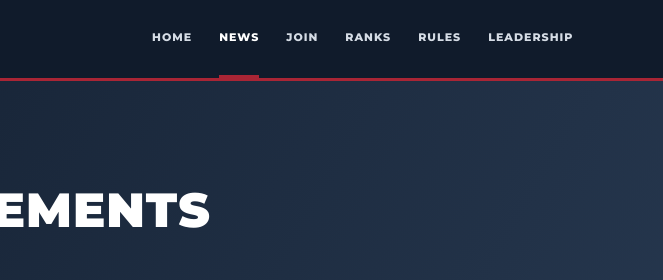
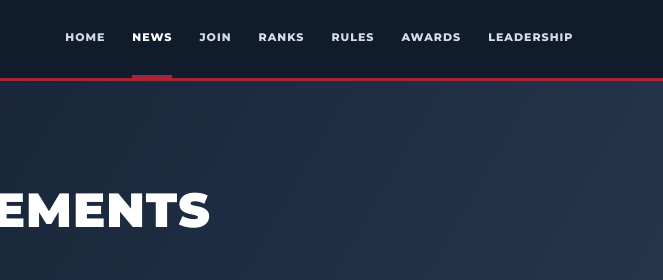
Before and after one commit to ydanso676/Military-Police-School-Website-, a plain HTML site: page news.html in a window 1280 px wide. Shown: the top 280 px of the page, 617-1280 px from the left. Drawn offline with Linux system fonts and the light colour scheme.

Commit message:
Update news.html

```diff
--- a/news.html
+++ b/news.html
@@ -20,6 +20,7 @@
       <a href="join.html">Join</a>
       <a href="ranks.html">Ranks</a>
       <a href="rules.html">Rules</a>
+       <a href="awards.html">Awards</a>
       <a href="leadership.html">Leadership</a>
     </nav>
   </header>
```
